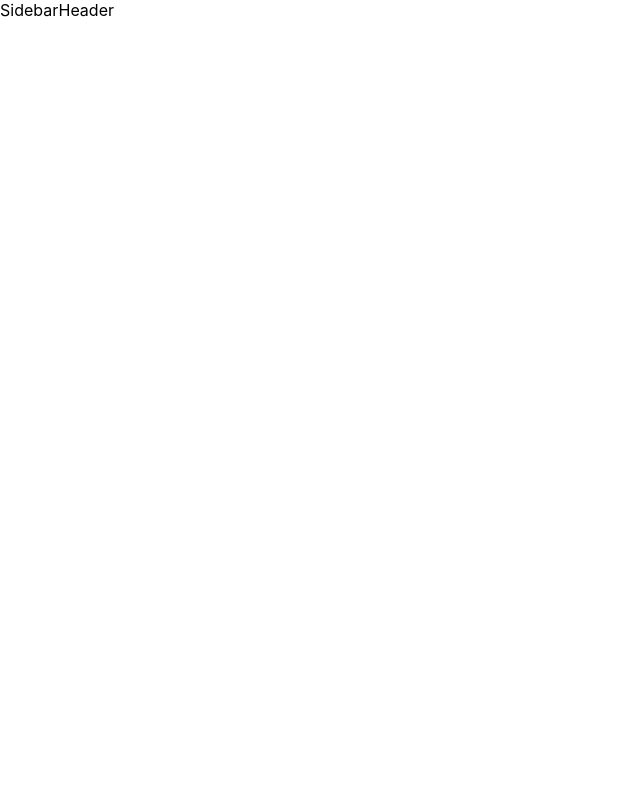
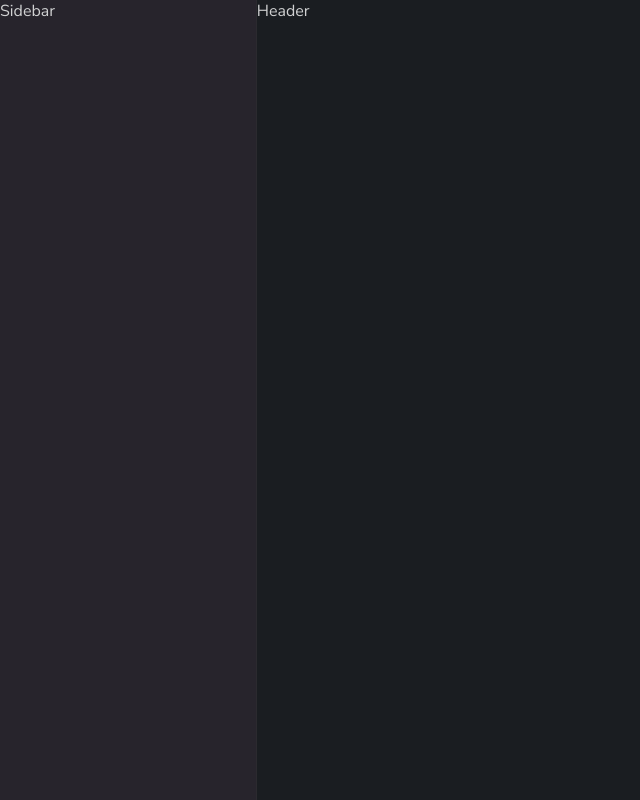
Before and after one commit to piyush-vaviya/crane-fe, a React (Create React App) app: page / in a window 1280 px wide. Shown: the whole page, without its empty margins (0-640 px from the left). Built offline with nearby package versions, Linux system fonts and the light colour scheme.

Commit message:
feat: initial scss setup and layout setup

```diff
--- a/package.json
+++ b/package.json
@@ -40,5 +40,9 @@
       "last 1 firefox version",
       "last 1 safari version"
     ]
+  },
+  "devDependencies": {
+    "html-webpack-plugin": "^5.5.0",
+    "sass": "^1.54.9"
   }
 }
--- a/src/App.css
+++ /dev/null
@@ -1,39 +0,0 @@
-.App {
-  text-align: center;
-}
-
-.App-logo {
-  height: 40vmin;
-  pointer-events: none;
-}
-
-@media (prefers-reduced-motion: no-preference) {
-  .App-logo {
-    animation: App-logo-float infinite 3s ease-in-out;
-  }
-}
-
-.App-header {
-  min-height: 100vh;
-  display: flex;
-  flex-direction: column;
-  align-items: center;
-  justify-content: center;
-  font-size: calc(10px + 2vmin);
-}
-
-.App-link {
-  color: rgb(112, 76, 182);
-}
-
-@keyframes App-logo-float {
-  0% {
-    transform: translateY(0);
-  }
-  50% {
-    transform: translateY(10px);
-  }
-  100% {
-    transform: translateY(0px);
-  }
-}
--- a/src/App.jsx
+++ b/src/App.jsx
@@ -1,6 +1,5 @@
 import React from "react";
 import { Routes, BrowserRouter, Route } from "react-router-dom";
-import "./App.css";
 import MainLayout from "./pages/MainLayout";
 
 function App() {
--- a/src/components/Sidebar.jsx
+++ b/src/components/Sidebar.jsx
@@ -1,7 +1,12 @@
 import React from "react";
 
 const Sidebar = (props) => {
-  return <>Sidebar</>;
+  return (
+    <div className="sidebar">
+      <div></div>
+      Sidebar
+    </div>
+  );
 };
 
 export default Sidebar;
--- /dev/null
+++ b/src/global/styles/components.scss
@@ -0,0 +1,11 @@
+.sidebar {
+  width: 20vw;
+  height: 100vh;
+  background-color: $dark-accent;
+  border-right: 1.5px solid $border-color;
+
+  &:hover {
+    cursor: pointer;
+    background-color: $dark-accent-hover;
+  }
+}
--- /dev/null
+++ b/src/global/styles/main.scss
@@ -0,0 +1,13 @@
+@import "./theme/colors.scss";
+@import url("https://fonts.googleapis.com/css2?family=Nunito+Sans:ital,wght@0,200;0,300;0,400;0,600;0,700;0,800;0,900;1,200;1,300;1,400;1,600;1,700;1,800;1,900&display=swap");
+
+body {
+  margin: 0;
+  font-family: "Nunito Sans", sans-serif;
+  -webkit-font-smoothing: antialiased;
+  -moz-osx-font-smoothing: grayscale;
+  color: $font-color;
+}
+
+@import "./pages.scss";
+@import "./components.scss";
--- /dev/null
+++ b/src/global/styles/pages.scss
@@ -0,0 +1,9 @@
+.main-layout {
+  display: flex;
+  background-color: $base-color;
+}
+
+.layout-container {
+  width: 80vw;
+  height: 100vh;
+}
--- /dev/null
+++ b/src/global/styles/theme/colors.scss
@@ -0,0 +1,7 @@
+$base-color: rgba(26, 29, 33, 1); // Main Background
+$dark-accent: rgba(25, 23, 29, 1); // Sidebar Color
+$dark-accent-hover: rgba(39, 36, 44, 1);
+$light-accent: rgba(34, 37, 41, 1); // Message Sender
+$font-color: rgba(209, 210, 211, 1);
+$border-color: rgba(43, 42, 47, 1); // Separators
+$cta-color: rgba(17, 100, 163, 1);
--- a/src/index.css
+++ /dev/null
@@ -1,13 +0,0 @@
-body {
-  margin: 0;
-  font-family: -apple-system, BlinkMacSystemFont, 'Segoe UI', 'Roboto', 'Oxygen',
-    'Ubuntu', 'Cantarell', 'Fira Sans', 'Droid Sans', 'Helvetica Neue',
-    sans-serif;
-  -webkit-font-smoothing: antialiased;
-  -moz-osx-font-smoothing: grayscale;
-}
-
-code {
-  font-family: source-code-pro, Menlo, Monaco, Consolas, 'Courier New',
-    monospace;
-}
--- a/src/index.js
+++ b/src/index.js
@@ -4,8 +4,7 @@ import { Provider } from "react-redux";
 import { store } from "./app/store";
 import App from "./App";
 import reportWebVitals from "./reportWebVitals";
-import "./index.css";
-
+import "./global/styles/main.scss";
 const container = document.getElementById("root");
 const root = createRoot(container);
 
--- a/src/pages/MainLayout.jsx
+++ b/src/pages/MainLayout.jsx
@@ -2,12 +2,15 @@ import React from "react";
 import Sidebar from "../components/Sidebar";
 import Header from "../components/Header";
 
-const MainLayout = (props) => {
+const MainLayout = ({ Component, ...rest }) => {
   return (
-    <>
+    <div className="main-layout">
       <Sidebar />
-      <Header />
-    </>
+      <div className="layout-container">
+        <Header />
+        {Component ? <Component /> : null}
+      </div>
+    </div>
   );
 };
 
```
